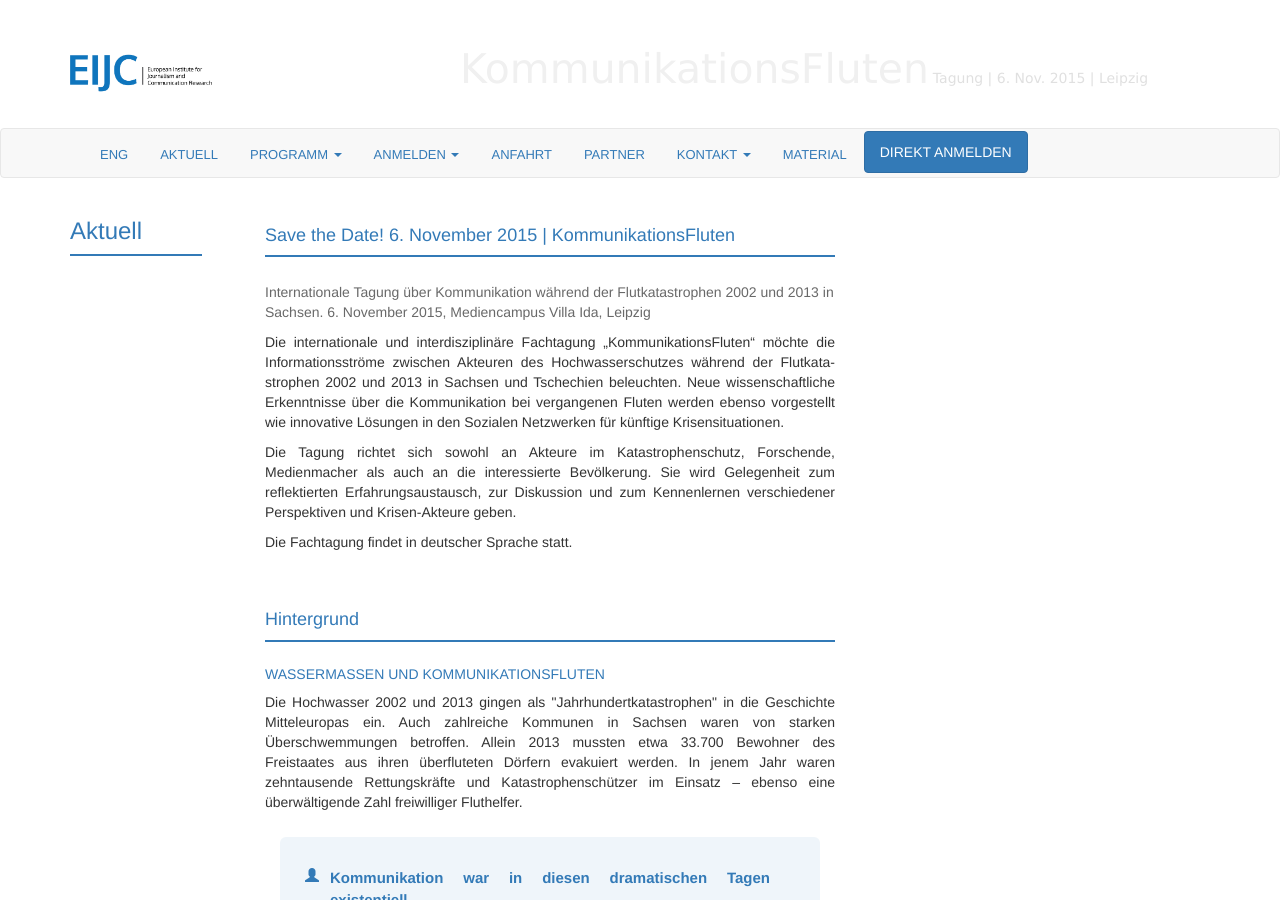
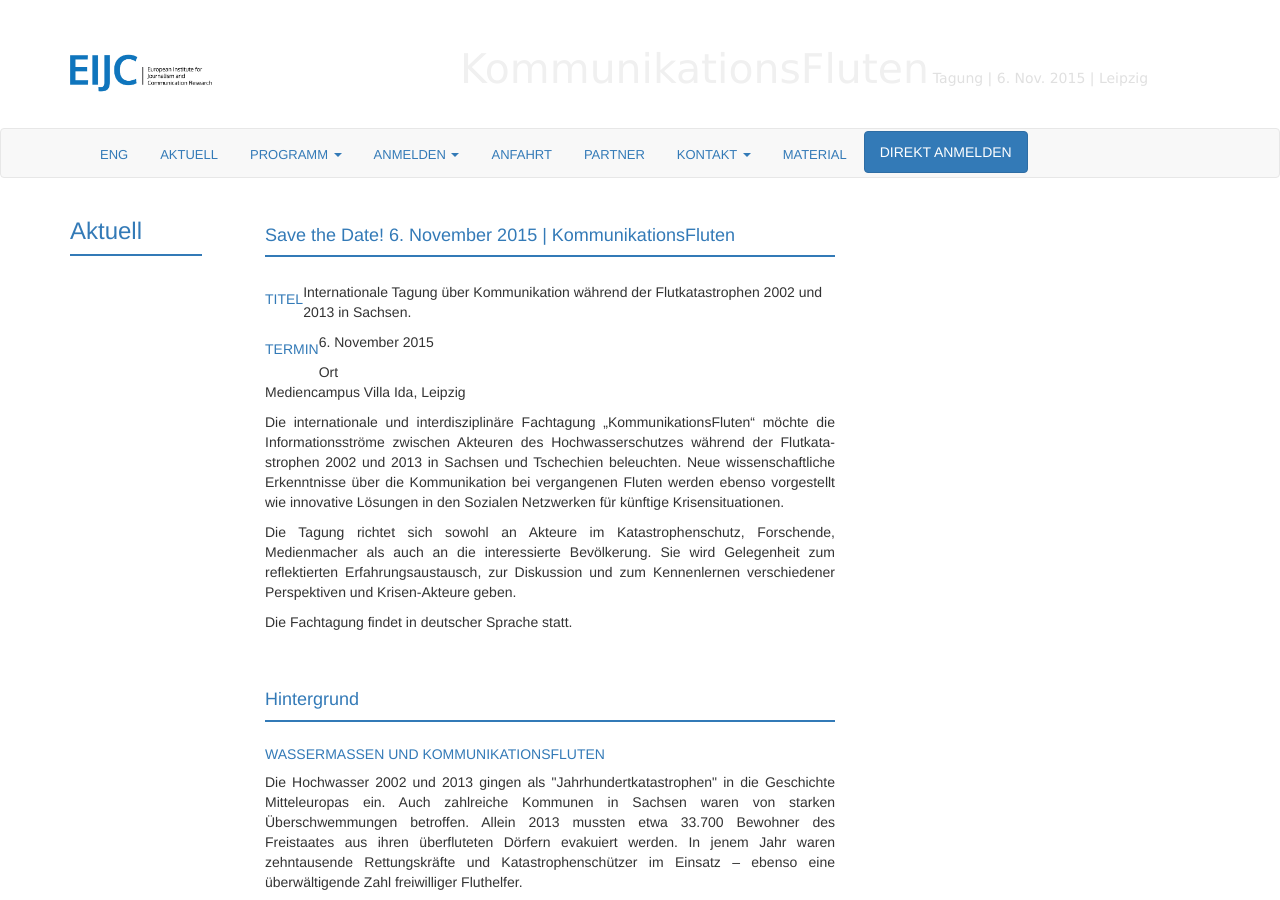
Before and after one commit to susedev/test, a Jekyll site: the page built from konferenz-kommunikationsfluten.html, in a window 1280 px wide and 900 px high. Built offline with Jekyll 4.4.1, drawn with Linux system fonts in a browser that asks for light colours; nearby versions of some CDN libraries.

Commit message:
Update konferenz-kommunikationsfluten.html

```diff
--- a/konferenz-kommunikationsfluten.html
+++ b/konferenz-kommunikationsfluten.html
@@ -5,8 +5,9 @@ title: Aktuell
 
 <div class="box" style="background-color: #337AB7; height:2px; margin-top:3px; margin-bottom:25px;">&nbsp;</div>
 
-<p><span style="color:#696969;">Internationale Tagung &uuml;ber Kommunikation w&auml;hrend der Flutkatastrophen 2002 und 2013 in Sachsen. 6. November 2015, Mediencampus Villa Ida, Leipzig</span></p>
-
+<h4 style="float:left;">Titel</h4>Internationale Tagung &uuml;ber Kommunikation w&auml;hrend der Flutkatastrophen 2002 und 2013 in Sachsen.</p>
+<h4 style="float:left;">Termin</h4><p>6. November 2015</p>
+<h4style="float:left;">Ort</h4><p>Mediencampus Villa Ida, Leipzig</p>
 <p style="text-align: justify;">Die internationale und interdisziplin&auml;re Fachtagung &bdquo;KommunikationsFluten&ldquo; m&ouml;chte die Informationsstr&ouml;me zwischen Akteuren des Hochwasserschutzes w&auml;hrend der Flutkata&shy;strophen 2002 und 2013 in Sachsen und Tschechien beleuchten. Neue wissen&shy;schaftliche Erkenntnisse &uuml;ber die Kommunikation bei vergangenen Fluten werden ebenso vorgestellt wie innovative L&ouml;sungen in den Sozialen Netzwerken f&uuml;r k&uuml;nftige Krisensituationen.</p>
 
 <p style="text-align: justify;">Die Tagung richtet sich sowohl an Akteure im Katastrophenschutz, Forschende, Medienmacher als auch an die interessierte Bev&ouml;lkerung. Sie wird Gelegenheit zum reflektierten Erfahrungsaustausch, zur Diskussion und zum Kennenlernen verschiedener Perspektiven und Krisen-Akteure geben.</p>
```
